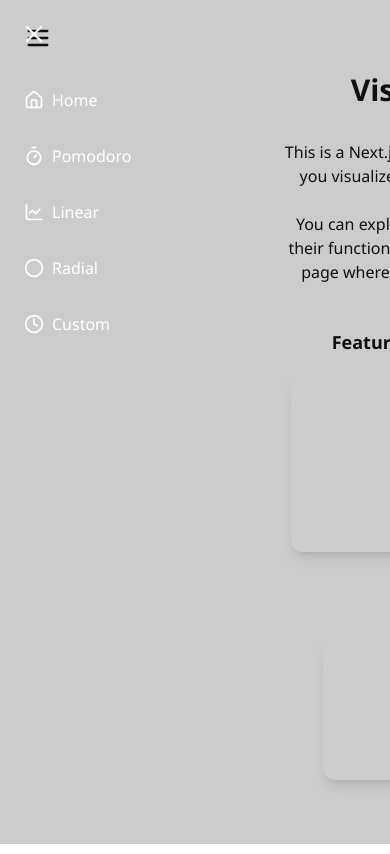
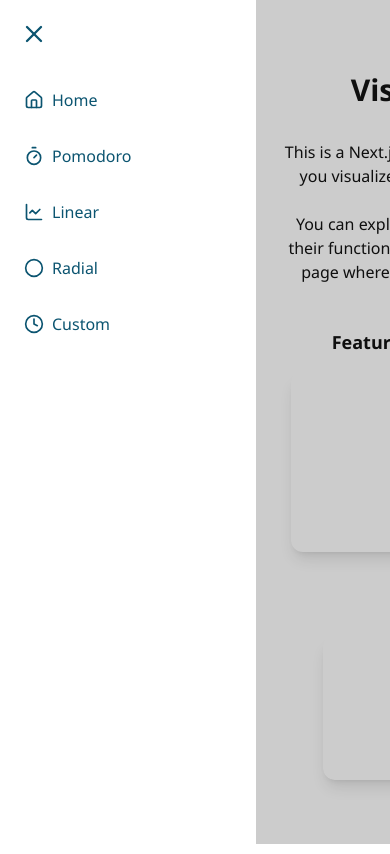
Before and after one commit to JGrineau/visual-timers, a Next.js app: page / in a window 390 px wide. Both pictures are taken after a click on the button 38 px from the left and 38 px from the top of the page. Shown: the top 854 px of the page. Built offline with nearby package versions, Linux system fonts and the light colour scheme.

Commit message:
Dark mode mobile updated

```diff
--- a/src/components/mobile-menu/Page.tsx
+++ b/src/components/mobile-menu/Page.tsx
@@ -36,7 +36,7 @@ export default function MobileMenu({ open, setOpen }: Props) {
 
       {/* Slide-in Panel */}
       <div
-        className={`absolute top-0 left-0 h-full w-64 bg-[var(--primary-color)] text-white p-4 pt-20 transform transition-transform duration-300 pointer-events-auto z-50 ${
+        className={`absolute top-0 left-0 h-full w-64 bg-background text-text p-4 pt-20 transform transition-transform duration-300 pointer-events-auto z-50 ${
           animateIn ? "translate-x-0" : "-translate-x-full"
         }`}
       >
@@ -47,7 +47,7 @@ export default function MobileMenu({ open, setOpen }: Props) {
           }}
           aria-label="Close menu"
         >
-          <X size={28} className="text-white" />
+          <X size={28} className="text-text" />
         </button>
 
         <nav className="flex flex-col space-y-4">
```
